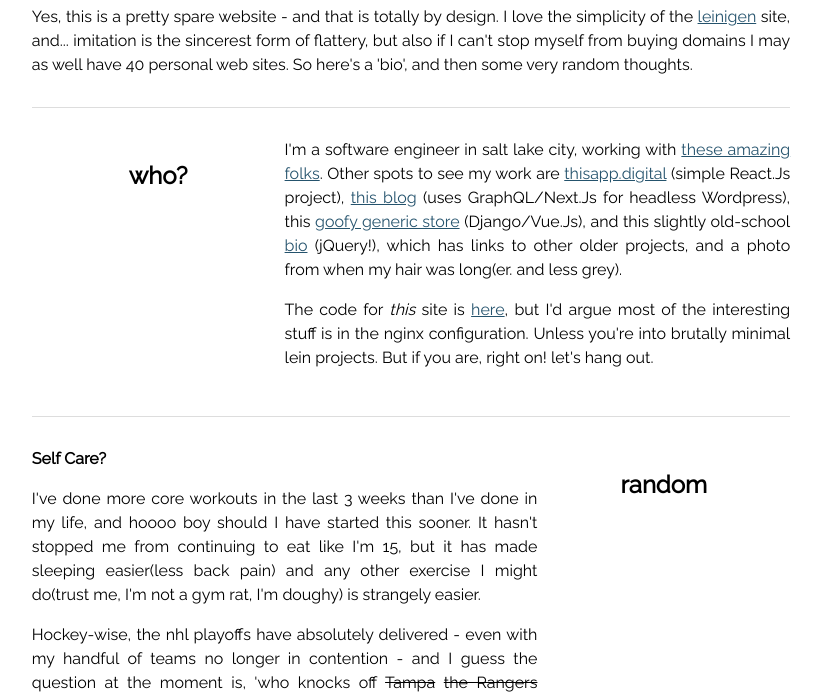
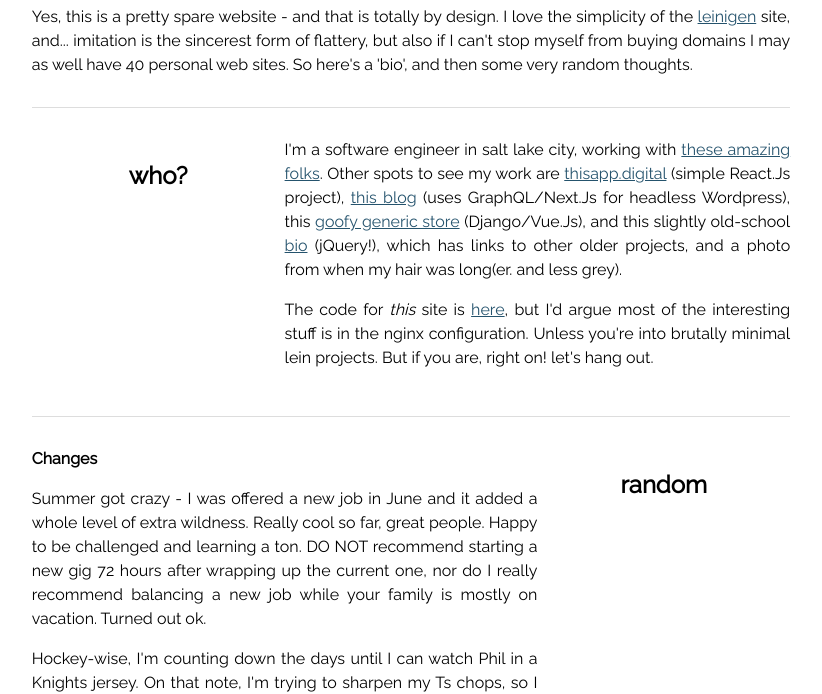
Before and after one commit to tylermorrisford/teefdev, a plain HTML site: page resources/public/index.html in a window 1280 px wide. Shown: the part 114-808 px from the top of the page, without its empty margins (229-1051 px from the left). Drawn offline with Linux system fonts and the light colour scheme.

Commit message:
updating text

```diff
--- a/resources/public/index.html
+++ b/resources/public/index.html
@@ -47,8 +47,8 @@
         </div>
         <hr>
         <div class="titleRight">
-            <div class="justify"><strong>Self Care?</strong></span>
-            <p>I've done more core workouts in the last 3 weeks than I've done in my life, and hoooo boy should I have started this sooner. It hasn't stopped me from continuing to eat like I'm 15, but it has made sleeping easier(less back pain) and any other exercise I might do(trust me, I'm not a gym rat, I'm doughy) is strangely easier.</p><p>Hockey-wise, the nhl playoffs have absolutely delivered - even with my handful of teams no longer in contention - and I guess the question at the moment is, 'who knocks off <s>Tampa</s> <s>the Rangers</s> Tampa?', and I don't have an answer for you. Sorry. On that note, I'm trying to sharpen my Ts chops, so I started on this <a href="https://tylermorrisford.github.io/todays-games-ts/">fan dashboard</a>, based on some really awesome work a couple folks did to document the existing nhl api, which is <a href="https://gitlab.com/dword4/nhlapi/-/tree/master">here</a>. Cheers!</p>
+            <div class="justify"><strong>Changes</strong></span>
+            <p>Summer got crazy - I was offered a new job in June and it added a whole level of extra wildness. Really cool so far, great people. Happy to be challenged and learning a ton. DO NOT recommend starting a new gig 72 hours after wrapping up the current one, nor do I really recommend balancing a new job while your family is mostly on vacation. Turned out ok.</p><p>Hockey-wise, I'm counting down the days until I can watch Phil in a Knights jersey. On that note, I'm trying to sharpen my Ts chops, so I started on this <a href="https://tylermorrisford.github.io/todays-games-ts/">fan dashboard</a>, based on some really awesome work a couple folks did to document the existing nhl api, which is <a href="https://gitlab.com/dword4/nhlapi/-/tree/master">here</a>. Cheers!</p>
             </div>
             <div><h2>random</h2></div>
         </div>
```
Also changed, not shown: 1 other file.
